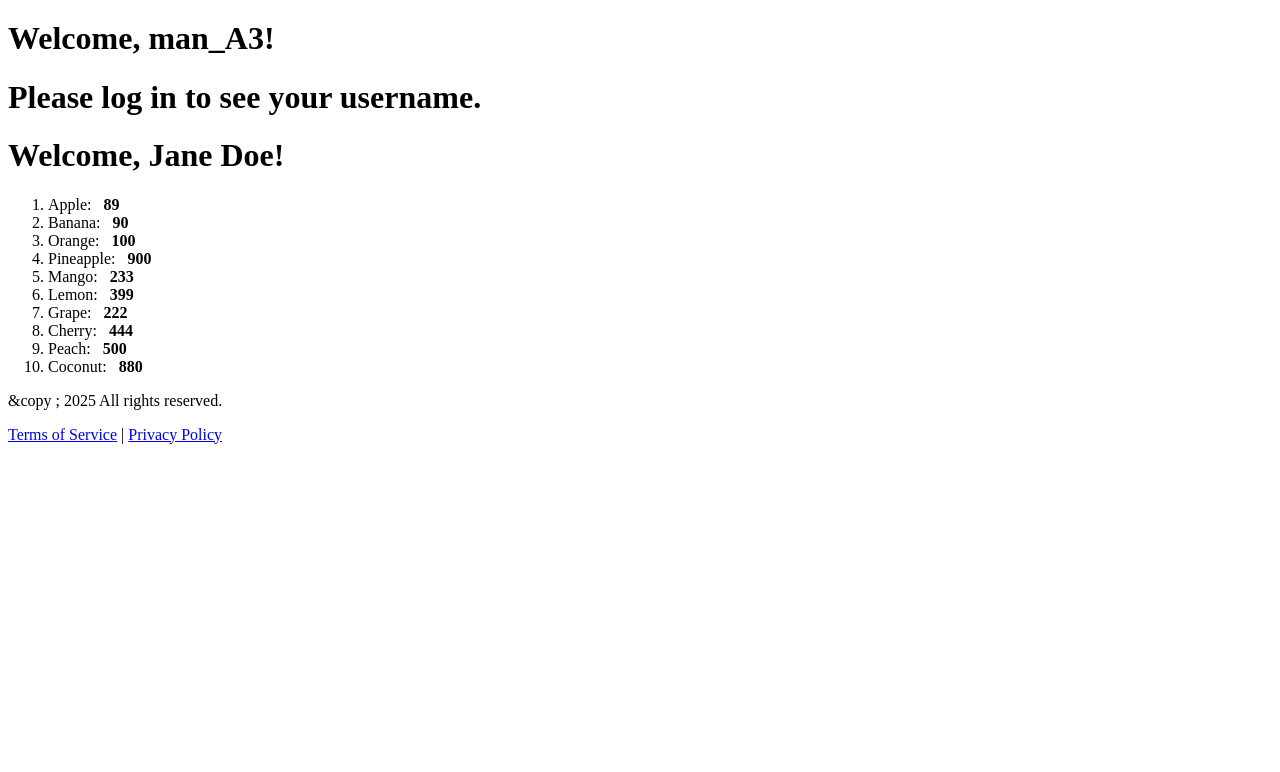
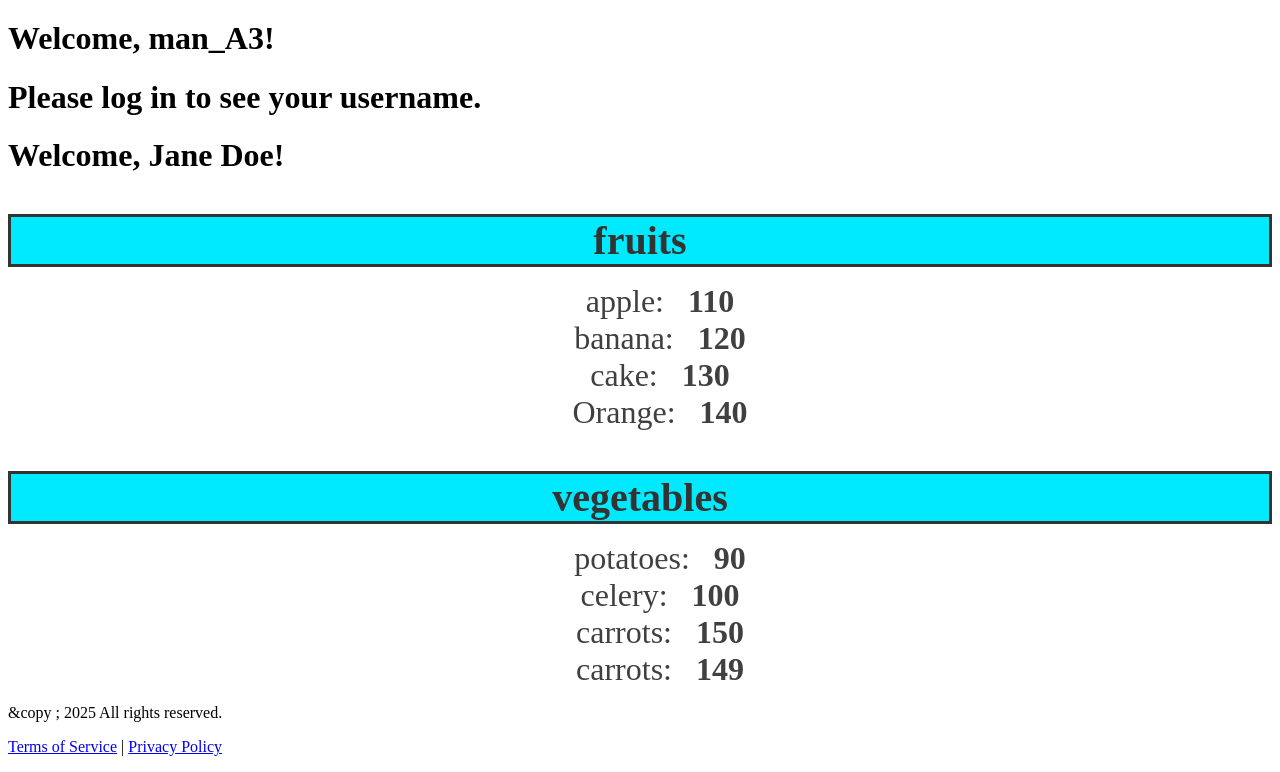
Before and after one commit to Tsigabuwalker/Learning-React-js, a React (Vite) app: page / in a window 1280 px wide. Shown: the part 1429-2201 px from the top of the page. Before the commit the page ends 1889 px from the top, so only its background shows below. Built offline with nearby package versions, Linux system fonts and the light colour scheme.

Commit message:
adding some styles for lists

```diff
--- a/src/App.jsx
+++ b/src/App.jsx
@@ -7,6 +7,40 @@ import Students from "./Students.jsx";
 import UserGreeting from "./UserGreeting.jsx";
 import List from "./List.jsx";
 function App() {
+  const fruits = [
+    {
+      id:1,name:"apple", calories: 110
+    },
+    {
+      id:1,name:"banana", calories: 120
+    },
+    {
+      id:1,name:"cake", calories: 130
+    },
+    {
+      id:1,name:"Orange", calories: 140
+    }];
+
+
+    const vegetables = [
+      {
+        id:1,name:"potatoes", calories: 90
+      },
+      {
+        id:1,name:"celery", calories: 100
+      },
+      {
+        id:1,name:"carrots", calories: 150
+      },
+      {
+        id:1,name:"carrots", calories: 149
+      }];
+
+
+
+
+
+
   return(
     <div>
 <Header />
@@ -16,6 +50,7 @@ function App() {
 <Card />
 <Card />
 <Card />
+<br />
 <Button />
 <Students name="John Doe" age={30} isStudent={true} />
 <Students name="Hagos" age={25} isStudent={false} />
@@ -25,7 +60,8 @@ function App() {
 <UserGreeting isLoggedIn={true} username="Jane Doe" />
 
 
-<List />
+<List items={fruits} category="fruits"/>
+<List items={vegetables} category={"vegetables"} />
 
 <Footer />
 
--- a/src/List.jsx
+++ b/src/List.jsx
@@ -1,16 +1,8 @@
-function List() {
-    const fruits = [
-        { id: 0, name: "Apple", calories: 89 }, // Added id for Apple
-        { id: 1, name: "Banana", calories: 90 },
-        { id: 2, name: "Orange", calories: 100 },
-        { id: 3, name: "Pineapple", calories: 900 },
-        { id: 4, name: "Mango", calories: 233 },
-        { id: 5, name: "Lemon", calories: 399 },
-        { id: 6, name: "Grape", calories: 222 },
-        { id: 7, name: "Cherry", calories: 444 },
-        { id: 8, name: "Peach", calories: 500 },
-        { id: 9, name: "Coconut", calories: 880 }
-    ];
+function List(props) {
+    const category = props.category;
+    const itemList = props.items;
+
+
     //fruits.sort((a,b) => a.name.localeCompare(b.name)) Alphabetical order
     //fruits.sort((a,b) =>  b.name.localeCompare(a.name)) Reverse alphabetical order
     //fruits.sort((a, b) => a.calories - b.calories) Tis is a numberical order
@@ -18,19 +10,18 @@ function List() {
 
 
     // Map through the array of fruits and create a list item for each one.
-    const listItems = fruits.map((fruit) => (
-        <li key={fruit.id}>
-            {fruit.name}: &nbsp;
-            <b> {fruit.calories} </b>
+    const listItems = itemList.map(item =>
+        <li key={item.id}>
+            {item.name}: &nbsp;
+            <b> {item.calories} </b>
 
-        </li>
-    ));
+        </li>);
 
     return (
-        <ol>
-            {listItems}
-        </ol>
-    );
+        <>
+        <h3 className="list-category">{category}</h3>
+        <ol className="list-items">{listItems} </ol>
+        </>);
 }
 
 export default List;
--- a/src/index.css
+++ b/src/index.css
@@ -47,3 +47,28 @@
   padding:10px;
   border: 1px solid hsla(0,0%,50%,0.8);
 }
+.list-category{
+  font-size: 2.5em;
+  font-weight: bold;
+  color: hsl(0, 0%,20%);
+  margin-bottom:10px;
+  text-align:center;
+  border: 3px solid;
+  background-color: hsl(185, 100%, 50%);
+
+
+}
+.list-items li{
+  font-size:2em;
+  list-style: none;
+  color: hsl(0, 0%,25%);
+  text-align:center;
+  margin:0;
+
+
+}
+.list-items li:hover{
+  color: hsl(0,0%,45%);
+  cursor:pointer;
+
+}
```
